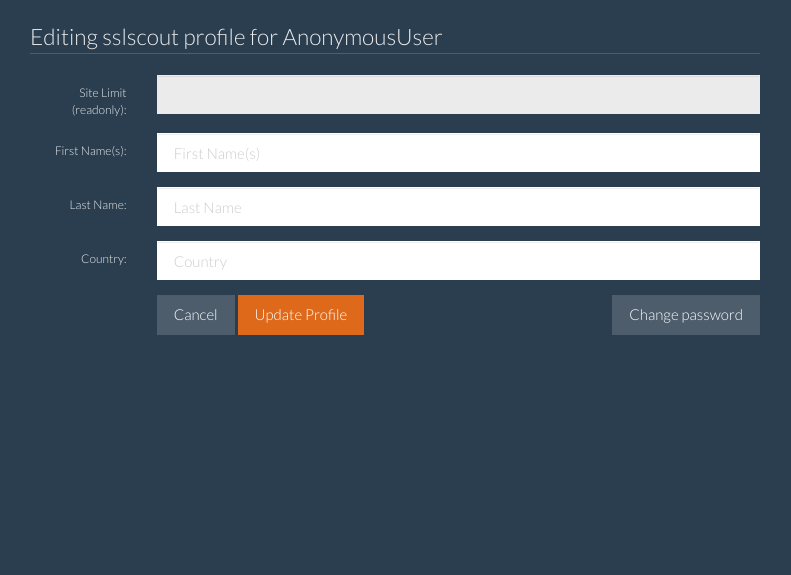
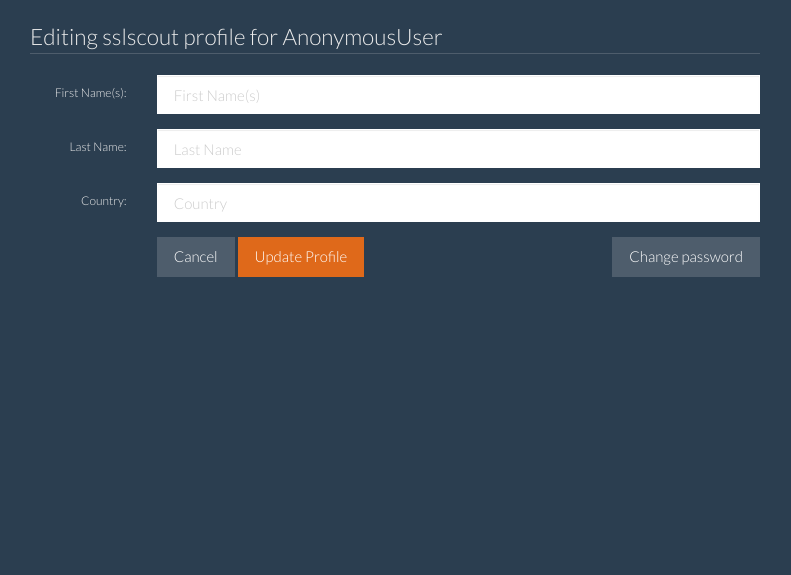
Before and after one commit to tykling/sslscout, a Django app: template src/sslscout/templates/profile_edit.html in a window 1280 px wide. Shown: the part 40-615 px from the top of the page, without its empty margins (55-846 px from the left). Run offline with Django 3.2, Linux system fonts and the light colour scheme; the template is opened without the code that fills it, so the values that code supplies are empty; some libraries are stand-ins or nearby versions.

Commit message:
remove site_limit from profile for now

```diff
--- a/src/sslscout/templates/profile_edit.html
+++ b/src/sslscout/templates/profile_edit.html
@@ -19,13 +19,6 @@
                             <fieldset>
                                 <legend>Editing sslscout profile for {{user}}</legend>
                                 {% csrf_token %}
-                                <div class="form-group">
-                                    <label for="id_site_limit" class="col-lg-2 control-label">Site Limit (readonly):</label>
-                                    <div class="col-lg-10">
-                                        <input value="{{ profile.site_limit }}" type="text" readonly="on" name="site_limit" class="form-control" id="id_site_limit">
-                                    </div>
-                                </div>
-
                                 <div class="form-group">
                                     <label for="id_first_name" class="col-lg-2 control-label">First Name(s):</label> {% if form.first_name.errors %} <span class="error">{{ form.first_name.errors|join:", " }}</span>{% endif %}
                                     <div class="col-lg-10">
```
Also changed, not shown: src/sslscout/templates/profile_details.html (+0 -7 lines).
